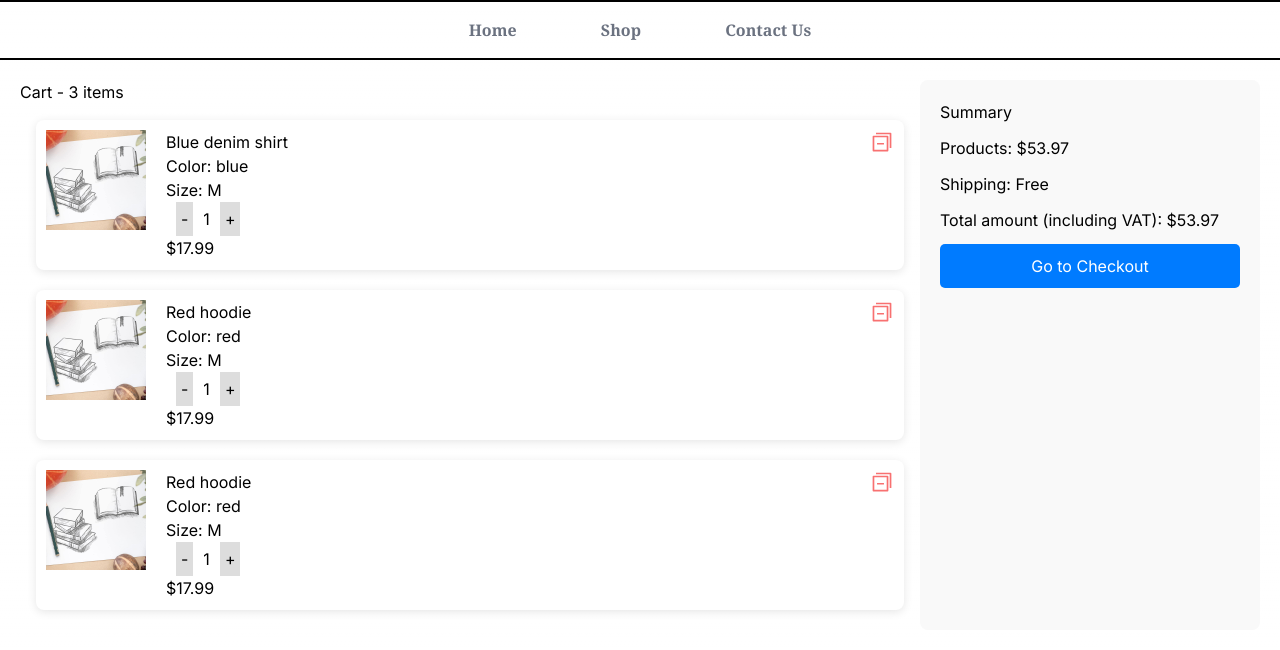
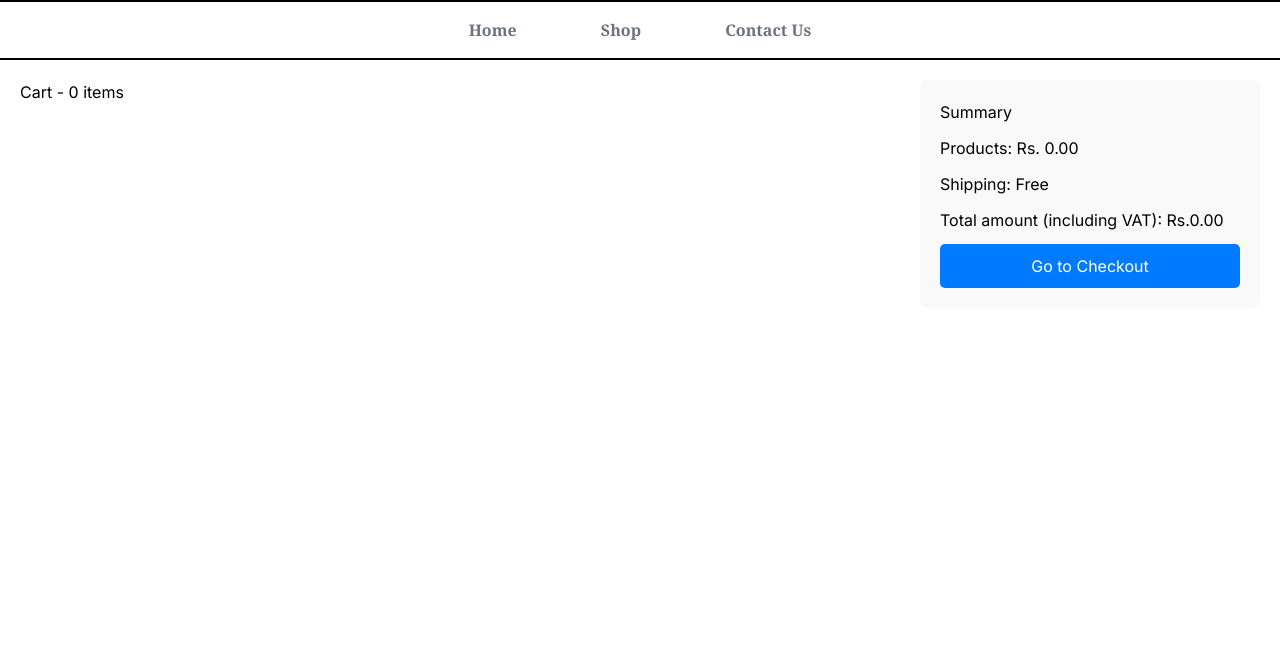
Before and after one commit to rahul02dahiya/studyHub, a Next.js app: page /cart in a window 1280 px wide. Shown: the top 650 px of the page. Built offline with nearby package versions, Linux system fonts and the light colour scheme.

Commit message:
Fixing errors in cart page, added the links in social icons

```diff
--- a/src/app/cart/page.js
+++ b/src/app/cart/page.js
@@ -1,47 +1,58 @@
-'use client'
+"use client";
 
+import Navbar from "@/components/Navbar";
+import CartItem from "@/components/CartItem";
+import Summary from "@/components/Summary";
+import { useState, useEffect } from "react";
 
-import Navbar from "@/components/Navbar"
-import CartItem from '@/components/CartItem';
-import Summary from '@/components/Summary';
-import { useState } from 'react';
+const Page = () => {
+  const [cartItems, setCartItems] = useState([]);
 
-const page = () => {
-  const cartItems = [
-    {
-      id: 1,
-      name: 'Blue denim shirt',
-      color: 'blue',
-      size: 'M',
-      price: 17.99,
-      image: '/images/book.jpg', // placeholder image path
-    },
-    {
-      id: 2,
-      name: 'Red hoodie',
-      color: 'red',
-      size: 'M',
-      price: 17.99,
-      image: '/images/book.jpg', // placeholder image path
-    },
-    {
-      id: 3,
-      name: 'Red hoodie',
-      color: 'red',
-      size: 'M',
-      price: 17.99,
-      image: '/images/book.jpg', // placeholder image path
-    },
-  ];
+  useEffect(() => {
+    const storedCartItems = JSON.parse(localStorage.getItem("cart")) || [];
+    const parsedCartItems = storedCartItems.map((item) => ({
+      ...item,
+      price: Number(item.price)
+    }));
+    setCartItems(parsedCartItems);
+    updateTotal(parsedCartItems);
+  }, []);
 
-  const [total, setTotal] = useState(
-    cartItems.reduce((sum, item) => sum + item.price, 0)
+  const [total, setTotal] = useState(0);
+
+  const updateTotal = (updatedItems) => {
+    const newTotal = updatedItems.reduce(
+      (sum, item) => sum + (item.price || 0) * item.quantity,
+      0
     );
-
-  const updateTotal = () => {
-    const newTotal = cartItems.reduce((sum, item) => sum + item.price, 0);
     setTotal(newTotal);
   };
+
+  const handleIncrement = (id) => {
+    const updatedItems = cartItems.map((item) =>
+      item.id === id ? { ...item, quantity: item.quantity + 1 } : item
+    );
+    setCartItems(updatedItems);
+    updateTotal(updatedItems);
+  };
+
+  const handleDecrement = (id) => {
+    const updatedItems = cartItems.map((item) =>
+      item.id === id && item.quantity > 1
+        ? { ...item, quantity: item.quantity - 1 }
+        : item
+    );
+    setCartItems(updatedItems);
+    updateTotal(updatedItems);
+  };
+
+  const handleRemove = (id) => {
+    const updatedItems = cartItems.filter((item) => item.id !== id);
+    setCartItems(updatedItems);
+    updateTotal(updatedItems);
+    localStorage.setItem("cart", JSON.stringify(updatedItems)); // Update localStorage after removal
+  };
+
 
   return (
     <div>
@@ -49,8 +60,14 @@ const page = () => {
       <div className="cart-page flex sm:flex-row flex-col">
         <div className="cart-items">
           <h2>Cart - {cartItems.length} items</h2>
-        {cartItems.map(item => (
-          <CartItem key={item.id} item={item} />
+          {cartItems.map((item) => (
+            <CartItem
+              key={item.id}
+              item={item}
+              onIncrement={handleIncrement}
+              onDecrement={handleDecrement}
+              OnRemove={handleRemove}
+            />
           ))}
         </div>
         <Summary total={total} itemCount={cartItems.length} />
@@ -59,4 +76,4 @@ const page = () => {
   );
 };
 
-export default page;
+export default Page;
--- a/src/components/BookShelf.jsx
+++ b/src/components/BookShelf.jsx
@@ -63,7 +63,6 @@ const BookShelf = () => {
                 />
               </div>
               <h3 className="text-xl md:text-2xl m-2">{book.title}</h3>
-              <h4 className="text-lg md:text-xl mx-3">{book.price}</h4>
             </li>
           ))}
         </ul>
--- a/src/components/Cards.jsx
+++ b/src/components/Cards.jsx
@@ -1,8 +1,10 @@
-'use client'
+"use client";
 
 import { Signika } from "next/font/google";
 import Image from "next/image";
 import { useEffect, useState } from "react";
+import Link from "next/link"
+
 
 const signika = Signika({
   weight: '500',
@@ -10,18 +12,17 @@ const signika = Signika({
 });
 
 const Cards = () => {
-
-    // state to store the cards
   const [cards, setCards] = useState([]);
   const [loading, setLoading] = useState(true);
   const [error, setError] = useState(null);
+  const [cartItems, setCartItems] = useState([]);
 
-    // Fetch books from backend API
+  // Fetch cards data and cart items from localStorage
   useEffect(() => {
     const fetchCards = async () => {
       try {
         const response = await fetch("/api/cards");
-                if(!response.ok) {
+        if (!response.ok) {
           throw new Error("Failed to fetch cards");
         }
         const data = await response.json();
@@ -32,8 +33,26 @@ const Cards = () => {
         setLoading(false);
       }
     };
+
     fetchCards();
+
+    // Retrieve cart items from localStorage
+    const storedCartItems = JSON.parse(localStorage.getItem("cart")) || [];
+    setCartItems(storedCartItems);
   }, []);
+
+  const addToCart = (book) => {
+    const updatedCart = [
+      ...cartItems,
+      { ...book, price: Number(book.price), quantity: 1 }
+    ];
+    localStorage.setItem("cart", JSON.stringify(updatedCart));
+    setCartItems(updatedCart); // Update the cart state
+  };
+
+  const isInCart = (bookId) => {
+    return cartItems.some(item => item.id === bookId);
+  };
 
   if (loading) {
     return <p>Loading books...</p>;
@@ -48,31 +67,44 @@ const Cards = () => {
       <h1 className="text-4xl self-start text-blue-900 my-6">More on sale</h1>
       <div className="container h-max w-full m-auto">
         <ul className="grid grid-cols-2 sm:grid-cols-3 md:grid-cols-4 lg:grid-cols-6 gap-5">
-
-                    {
-                        cards.map((book, index) => (
+          {cards.map((book, index) => (
             <li key={index} className="w-full h-72 bg-slate-300 relative border-[1px] border-slate-300">
               <div className="container relative w-[70%] m-auto h-full bg-black">
-                                    <Image src={book.src} fill style={{objectFit:"cover"}} sizes="(max-width: 768px) 100vw, (max-width: 1200px) 50vw, 33vw" alt="image" />
+                <Image
+                  src={book.src}
+                  fill
+                  style={{ objectFit: "cover" }}
+                  sizes="(max-width: 768px) 100vw, (max-width: 1200px) 50vw, 33vw"
+                  alt="image"
+                />
               </div>
               <div className="w-full h-[30%] bg-white bottom-0 absolute flex flex-col justify-center items-center">
                 <div className="m-1">
                   <p className="text-[1rem] leading-none -mb-1">{book.title}</p>
-                                    <p className="text-[1.5rem] font-serif text-slate-600" > <sup className="text-[0.8rem]">&#8377;</sup> {book.price}</p>
+                  <p className="text-[1.5rem] font-serif text-slate-600">
+                    <sup className="text-[0.8rem]">&#8377;</sup> {book.price}
+                  </p>
                 </div>
                 <div className="flex w-full h-full">
-                                        <button className="bg-[#ffe54fde] text-blue-900 w-full">Buy Now</button>
-                                        <button className="bg-[#ffb74fde] text-gray-700 w-full">Add to Cart</button>
+                  <button className="bg-[#ffe54fde] text-blue-900 w-full"
+                    onClick={() => addToCart(book)}
+                  > <Link href="/cart">Buy Now</Link></button>
+
+                  <button
+                    className={`bg-[#ffb74fde] text-gray-700 w-full ${isInCart(book.id) ? "bg-[#ffb64f90]" : "bg-[#ffb74fde] text-gray-700"}`}
+                    disabled={isInCart(book.id)}  // Disable if the item is already in cart
+                    onClick={() => addToCart(book)}
+                  >
+                    {isInCart(book.id) ? "Added" : "Add to Cart"}
+                  </button>
                 </div>
               </div>
             </li>
-                        ))
-                    }
-
+          ))}
         </ul>
       </div>
-        </div >
-    )
-}
+    </div>
+  );
+};
 
-export default Cards
+export default Cards;
--- a/src/components/CartItem.jsx
+++ b/src/components/CartItem.jsx
@@ -1,36 +1,29 @@
-// components/CartItem.js
-"use client"
+"use client";
 
-import { useState } from 'react';
 import { AiOutlineSwitcher } from "react-icons/ai";
 
-
-const CartItem = ({ item }) => {
-  const [quantity, setQuantity] = useState(1);
-
-  const handleIncrement = () => setQuantity(prev => prev + 1);
-  const handleDecrement = () => {
-    if (quantity > 1) setQuantity(prev => prev - 1);
-  };
-
+const CartItem = ({ item, onIncrement, onDecrement, OnRemove}) => {
   return (
     <div className="cart-item m-4">
       <div className="image">
-        <img src={item.image} alt={item.name} />
+        <img src={item.src} alt={item.name} />
       </div>
       <div className="details">
-        <h3>{item.name}</h3>
-        <p>Color: {item.color}</p>
+        <h3>{item.title}</h3>
         <p>Size: {item.size}</p>
         <div className="quantity-controls">
-          <button onClick={handleDecrement}>-</button>
-          <span>{quantity}</span>
-          <button onClick={handleIncrement}>+</button>
+          <button onClick={() => onDecrement(item.id)}>-</button>
+          <span>{item.quantity}</span>
+          <button onClick={() => onIncrement(item.id)}>+</button>
         </div>
-        <p className="price">${(item.price * quantity).toFixed(2)}</p>
+        <p className="price">
+          Rs. {item.price ? (item.price * item.quantity).toFixed(2) : "0.00"}
+        </p>
       </div>
       <div className="actions">
-        <button className=" text-2xl text-red-400"><AiOutlineSwitcher /></button>
+        <button className="text-2xl text-red-400">
+          <AiOutlineSwitcher onClick = {() => OnRemove(item.id)} />
+        </button>
       </div>
     </div>
   );
--- a/src/components/Navbar.jsx
+++ b/src/components/Navbar.jsx
@@ -7,7 +7,7 @@ const Navbar = () => {
 
         <Link href='/'><li className="hover:text-black">Home</li></Link>
         <Link href='/'><li className="hover:text-black">Shop</li></Link>
-        <Link href='/'><li className="hover:text-black">Contact Us</li></Link>
+        <Link href='#footer'><li className="hover:text-black">Contact Us</li></Link>
       </ul>
     </nav>
   )
--- a/src/components/Summary.jsx
+++ b/src/components/Summary.jsx
@@ -1,11 +1,10 @@
-// components/Summary.js
 const Summary = ({ total, itemCount }) => {
   return (
     <div className="summary flex-col flex gap-3">
       <h2>Summary</h2>
-        <p>Products: ${total.toFixed(2)}</p>
+      <p>Products: Rs. {total.toFixed(2)}</p>
       <p>Shipping: Free</p>
-        <p>Total amount (including VAT): ${total.toFixed(2)}</p>
+      <p>Total amount (including VAT): Rs.{total.toFixed(2)}</p>
       <button className="checkout-button">Go to Checkout</button>
     </div>
   );
```
Also changed, not shown: src/components/Footer.jsx (+5 -5 lines). Lines whose indentation alone changed are shown as unchanged.
